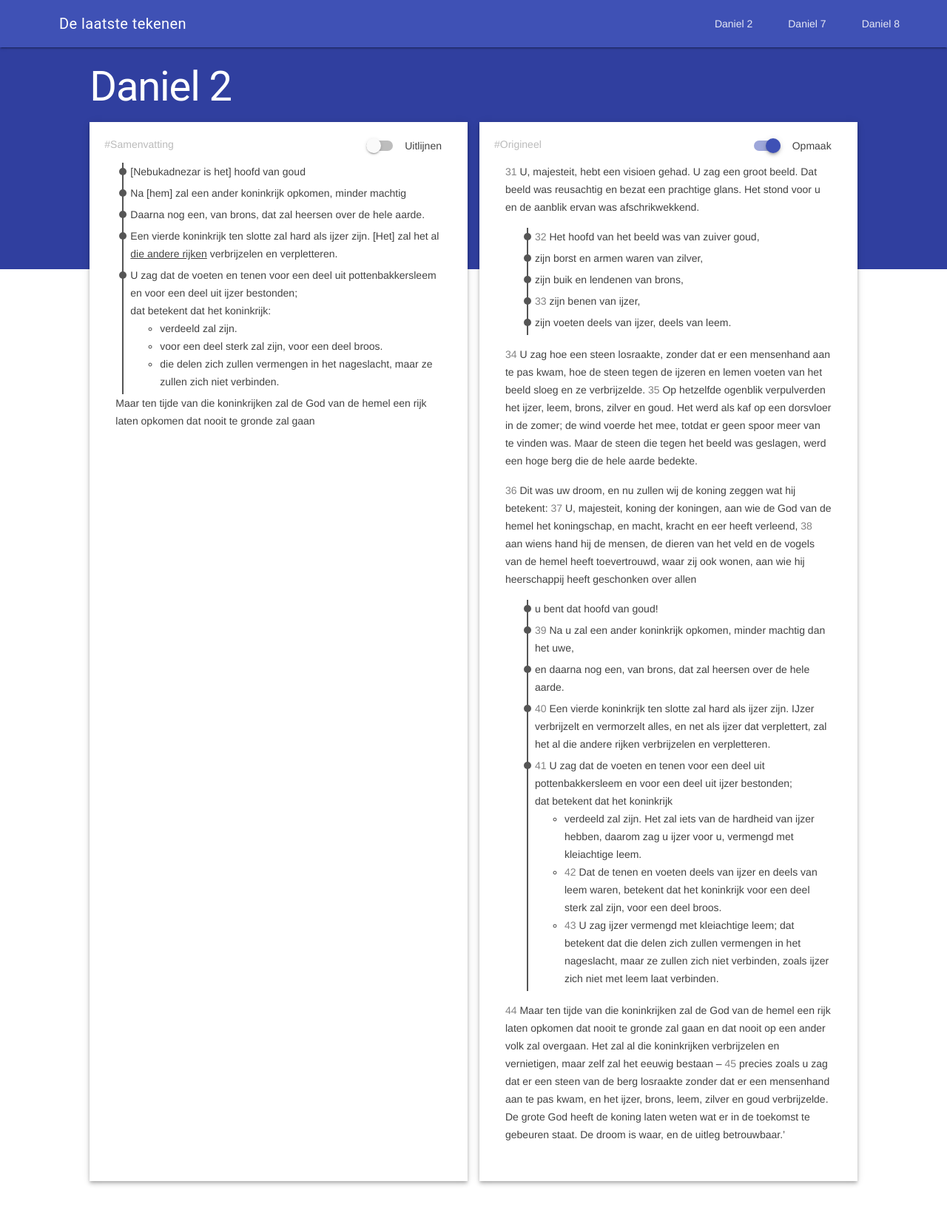
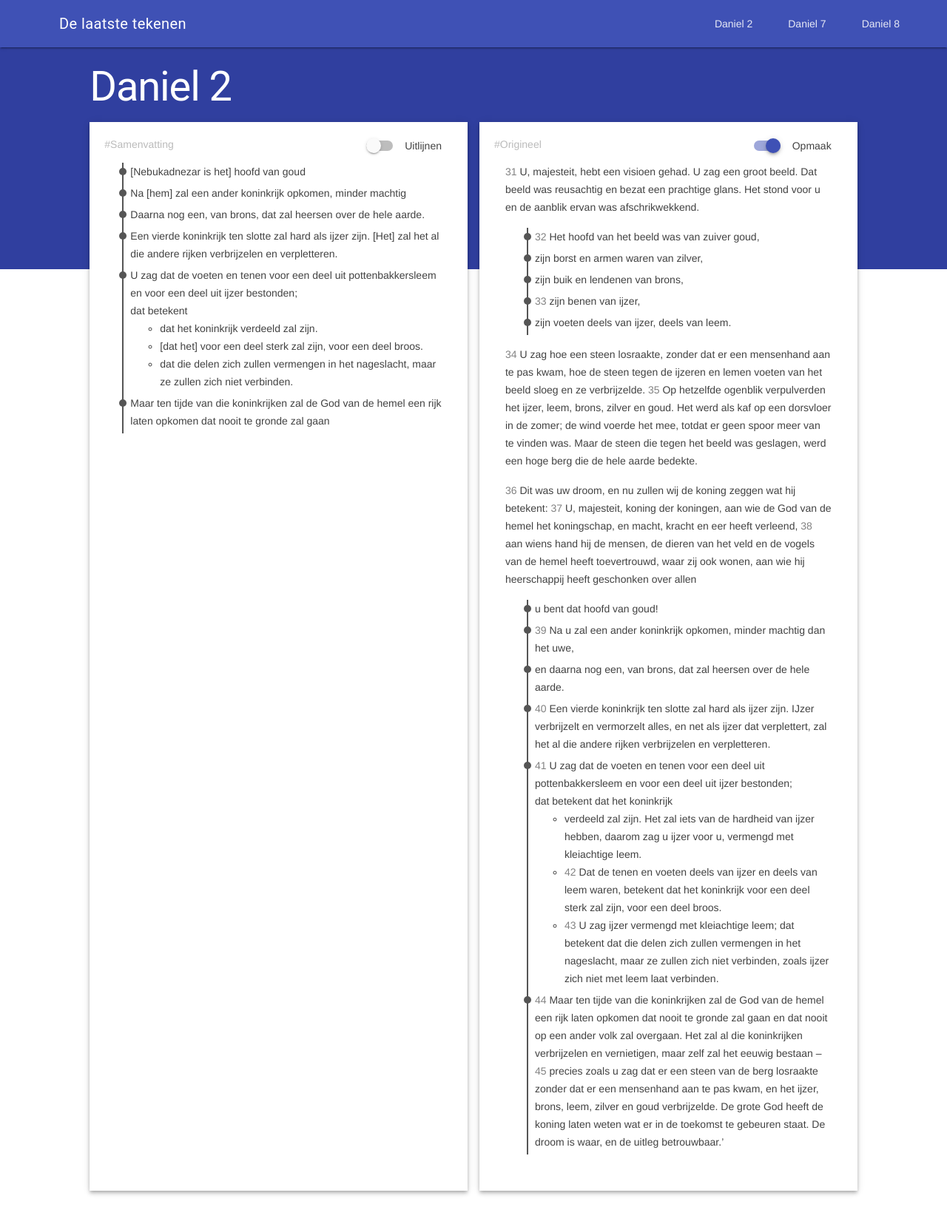
Before and after one commit to tomasvanrijsse/the-last-signs, a Jekyll site: the page built from _chapters/daniel-2.html, in a window 1280 px wide. Shown: the top 1655 px of the page at 74% size. Built offline with Jekyll 4.4.1, drawn with Linux system fonts in a browser that asks for light colours; nearby versions of some CDN libraries.

Commit message:
Daniel 2 - add eternal kindgdom to timeline

```diff
--- a/_chapters/daniel-2.html
+++ b/_chapters/daniel-2.html
@@ -6,16 +6,17 @@ summary: |
         <li class="align" data-align-no="1">[Nebukadnezar is het] hoofd van goud</li>
         <li class="align" data-align-no="2"><span class="verse-no">39 </span>Na [hem] zal een ander koninkrijk opkomen, minder machtig</li>
         <li class="align" data-align-no="3">Daarna nog een, van brons, dat zal heersen over de hele aarde.</li>
-        <li class="align" data-align-no="4"><span class="verse-no">40 </span>Een vierde koninkrijk ten slotte zal hard als ijzer zijn. [Het] zal het al <u>die andere rijken</u> verbrijzelen en verpletteren.</li>
-        <li class="last-sign align" data-align-no="5"><span class="verse-no">41 </span>U zag dat de voeten en tenen voor een deel uit pottenbakkersleem en voor een deel uit ijzer bestonden;<br/>dat betekent dat het koninkrijk:
+        <li class="align" data-align-no="4"><span class="verse-no">40 </span>Een vierde koninkrijk ten slotte zal hard als ijzer zijn. [Het] zal het al die andere rijken verbrijzelen en verpletteren.</li>
+        <li class="last-sign align" data-align-no="5"><span class="verse-no">41 </span>U zag dat de voeten en tenen voor een deel uit pottenbakkersleem en voor een deel uit ijzer bestonden;<br/>dat betekent
             <ul>
-                <li class="align" data-align-no="6">verdeeld zal zijn.</li>
-                <li class="align" data-align-no="7"><span class="verse-no">42 </span>voor een deel sterk zal zijn, voor een deel broos.</li>
-                <li class="align" data-align-no="8"><span class="verse-no">43 </span>die delen zich zullen vermengen in het nageslacht, maar ze zullen zich niet verbinden.</li>
+                <li class="align" data-align-no="6">dat het koninkrijk verdeeld zal zijn.</li>
+                <li class="align" data-align-no="7">[dat het] <span class="verse-no">42 </span>voor een deel sterk zal zijn, voor een deel broos.</li>
+                <li class="align" data-align-no="8"><span class="verse-no">43 </span>dat die delen zich zullen vermengen in het nageslacht, maar ze zullen zich niet verbinden.</li>
             </ul>
         </li>
+        <li class="align" data-align-no="9"><span class="verse-no">44 </span>Maar ten tijde van die koninkrijken zal de God van de hemel een rijk laten opkomen dat nooit te gronde zal gaan</li>
     </ol>
-    <p class="align" data-align-no="9"><span class="verse-no">44 </span>Maar ten tijde van die koninkrijken zal de God van de hemel een rijk laten opkomen dat nooit te gronde zal gaan</p>
+
 original: |
     <p><span class="verse-no">31 </span>U, majesteit, hebt een visioen gehad. U zag een groot beeld. Dat beeld was reusachtig en bezat een prachtige glans. Het stond voor u en de aanblik ervan was afschrikwekkend. </p>
     <ol class="timeline">
@@ -39,7 +40,7 @@ original: |
                 <li class="align" data-align-no="8"><span class="verse-no">43 </span>U zag ijzer vermengd met kleiachtige leem; dat betekent dat die delen zich zullen vermengen in het nageslacht, maar ze zullen zich niet verbinden, zoals ijzer zich niet met leem laat verbinden.</li>
             </ul>
         </li>
+        <li class="align" data-align-no="9"><span class="verse-no">44 </span>Maar ten tijde van die koninkrijken zal de God van de hemel een rijk laten opkomen dat nooit te gronde zal gaan en dat nooit op een ander volk zal overgaan. Het zal al die koninkrijken verbrijzelen en vernietigen, maar zelf zal het eeuwig bestaan – <span class="verse-no">45 </span>precies zoals u zag dat er een steen van de berg losraakte zonder dat er een mensenhand aan te pas kwam, en het ijzer, brons, leem, zilver en goud verbrijzelde. De grote
+            God heeft de koning laten weten wat er in de toekomst te gebeuren staat. De droom is waar, en de uitleg betrouwbaar.’</li>
     </ol>
-    <p class="align" data-align-no="9"><span class="verse-no">44 </span>Maar ten tijde van die koninkrijken zal de God van de hemel een rijk laten opkomen dat nooit te gronde zal gaan en dat nooit op een ander volk zal overgaan. Het zal al die koninkrijken verbrijzelen en vernietigen, maar zelf zal het eeuwig bestaan – <span class="verse-no">45 </span>precies zoals u zag dat er een steen van de berg losraakte zonder dat er een mensenhand aan te pas kwam, en het ijzer, brons, leem, zilver en goud verbrijzelde. De grote
-        God heeft de koning laten weten wat er in de toekomst te gebeuren staat. De droom is waar, en de uitleg betrouwbaar.’</p>
 ---
```
